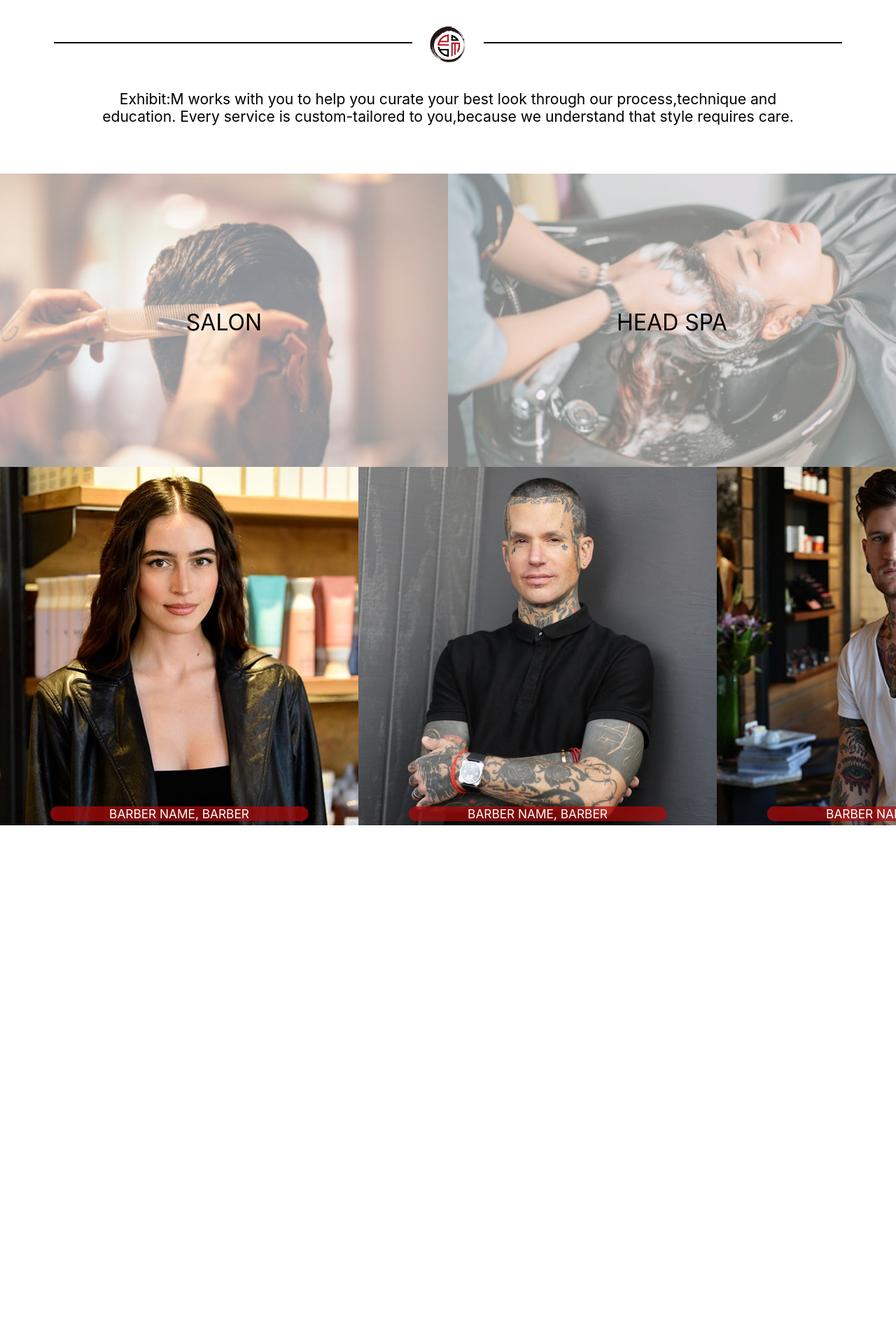
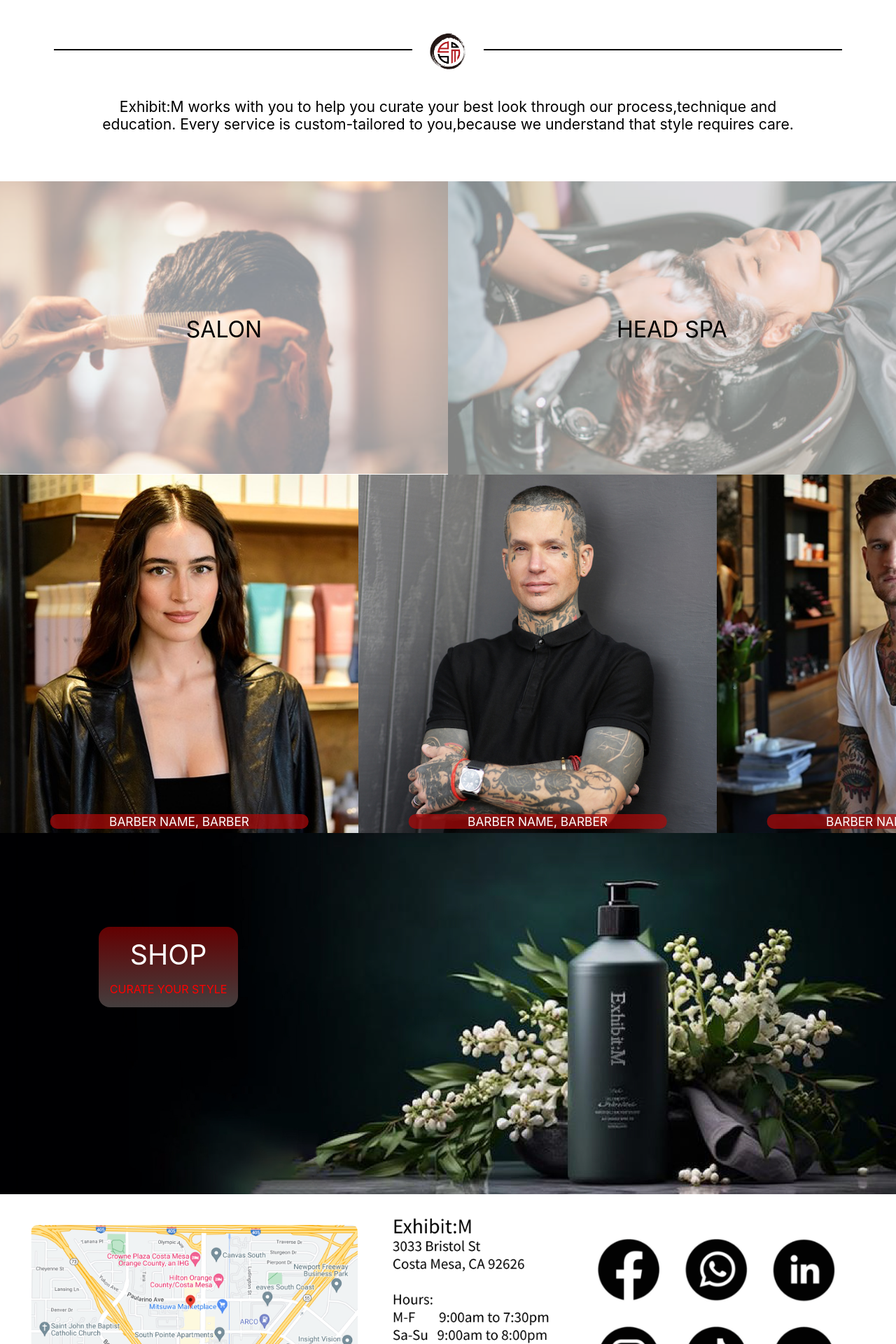
Before and after one commit to RichieLi1745/ExhibitM, a React (Create React App) app: page / in a window 1280 px wide. Shown: the part 880-2800 px from the top of the page at 70% size. Before the commit the page ends 2063 px from the top, so only its background shows below. Built offline with nearby package versions, Linux system fonts and the light colour scheme.

Commit message:
made final changes to website skeleton

```diff
--- a/src/App.css
+++ b/src/App.css
@@ -57,6 +57,7 @@
   justify-content: flex-end;
   width: 75%;
   flex-direction: row;
+  align-items: center;
 }
 .logo-navbar {
   display: flex;
@@ -230,3 +231,98 @@
     width: 72%;
     text-align: center;
 }
+.shop-image {
+  width: 100%;
+    position: relative;
+    bottom: 4px;
+}
+.shop-image-container {
+  position: relative;
+}
+.shop-text-one {
+  color: white;
+  font-size: 246%;
+}
+.shop-text-two {
+  color:red;
+}
+.shop-text-container {
+  position: absolute;
+  display: flex;
+  flex-direction: column;
+  align-items: center;
+  left: 11%;
+  z-index: 7;
+  top: 25%;
+  row-gap: 1rem;
+  background: linear-gradient(to bottom, #ff000063, #443e3e);
+  padding: 1rem;
+  border-radius: 1rem;
+}
+.map-container {
+  position: relative;
+  z-index: 99;
+}
+
+.map {
+  width: 50%;
+  height: auto;
+  padding-left: 4%;
+  padding-top: 3%;
+  padding-bottom: 4%;
+}
+
+.maps-overlay {
+  position: absolute;
+  top: 0;
+  left: 0;
+  width: 50%;
+  height:99%;
+  background: rgba(0, 0, 0, 0); /* transparent by default */
+  transition: background 0.5s; /* smooth transition */
+  border-radius: 1rem;
+}
+
+.map-container:hover .maps-overlay {
+  background: rgba(187, 177, 177, 0.5); /* grey with 50% opacity on hover */
+  border-radius: 1rem;
+}
+.map-line {
+  height: 5rem;
+  width: 3px;
+  background: white;
+  margin: 0 10px;
+}
+.map-modal {
+  z-index: 10;
+  position: absolute;
+  display: flex;
+  flex-direction: row;
+  top: 29%;
+  align-items: center;
+  left: 12%;
+
+}
+.map-info-social {
+  display: flex;
+    flex-direction: row;
+    align-items: center;
+}
+.info {
+  position: relative;
+    right: 34%;
+    width: 25%;
+}
+.social {
+  position: absolute;
+    width: 28%;
+    left: 66%;
+}
+.Tab {
+  border-right: 2px solid;
+    padding: 3%;
+}
+.Tab:hover {
+  background-color: rgba(255, 0, 0, 0.394);
+  transition: background 0.5s;
+}
--- a/src/App.js
+++ b/src/App.js
@@ -4,9 +4,16 @@
 import haircutPhoto from '/Users/richardli/Desktop/exhibitm/src/photos/HAIR CUTTING.PNG';
 import barberPhotoTwo from '/Users/richardli/Desktop/exhibitm/src/photos/HEADSPA.PNG';
 import barberPhotoOne from '/Users/richardli/Desktop/exhibitm/src/photos/BARBER2.PNG';
-import carouselPhotoOne from '/Users/richardli/Desktop/exhibitm/src/photos/LND6592.jpg';
-import carouselPhotoTwo from '/Users/richardli/Desktop/exhibitm/src/photos/Guy-Riggio-Stylist.jpg';
-import carouselPhotoThree from '/Users/richardli/Desktop/exhibitm/src/photos/Buddy_Porter__Stylist_-_new_to_salon.jpg';
+import shop from '/Users/richardli/Desktop/exhibitm/src/photos/PRODUCT.jpg';
+import map from '/Users/richardli/Desktop/exhibitm/src/photos/MAP.PNG';
+import info from '/Users/richardli/Desktop/exhibitm/src/photos/info.png';
+import social from '/Users/richardli/Desktop/exhibitm/src/photos/ICONS.PNG';
+import NavBar from './components/Navbar';
+import Barbers from './components/Barbers';
+import Carousel from './components/Carousel';
+import ShopSection from './components/ShopSection';
+import Maps from './components/Maps';
+
 function App() {
   return (
 
@@ -20,14 +27,7 @@
             Exhibit:M
           </h4>
         </header>
-        <div className="nav-bar">
-            <p>SALON</p>
-            <p>HEAD SPA</p>
-            <p>STYLISTS</p>
-            <p>UN|CUT</p>
-            <p>SHOP</p>
-            <p>BOOK</p>
-        </div>
+        <NavBar/>
       </div>
 
       <div className="image-container">
@@ -52,35 +52,14 @@
           </div>
         </div>
       </div>
-      <div className="barbers">
-        <div className="barber-container">
-          <img className="barber-photo-one" src={barberPhotoOne} alt="barber one" />
-          <div className="barber-overlay"></div>
-          <div className="barber-text">SALON</div>
-        </div>
-        <div className="barber-container">
-          <img className="barber-photo-two" src={barberPhotoTwo} alt="barber two"/>
-          <div className="barber-overlay"></div>
-          <div className="barber-text">HEAD SPA</div>
-        </div>
-
+      <Barbers barberPhotoOne={barberPhotoOne} barberPhotoTwo={barberPhotoTwo}/>
+      <Carousel/>
+      <ShopSection shop={shop}/>
+      <div className="map-info-social">
+        <Maps map={map}/>
+        <img className="info" src={info} alt="Store Info"/>
+        <img className="social" src={social} alt="Social Media"/>
       </div>
-      <div className="carousel">
-        <div className="carousel-photo-container">
-          <img className="carousel-photo" src={carouselPhotoOne} alt="Photo One" />
-          <div className="carousel-text">BARBER NAME, BARBER</div>
-        </div>
-        <div className="carousel-photo-container">
-          <img className="carousel-photo" src={carouselPhotoTwo} alt="Photo Two" />
-          <div className="carousel-text">BARBER NAME, BARBER</div>
-        </div>
-        <div className="carousel-photo-container">
-          <img className="carousel-photo" src={carouselPhotoThree} alt="Photo Three" />
-          <div className="carousel-text">BARBER NAME, BARBER</div>
-        </div>
-      </div>
-
-
     </div>
   );
 }
--- /dev/null
+++ b/src/components/Barbers.js
@@ -0,0 +1,17 @@
+const Barbers = ({ barberPhotoOne, barberPhotoTwo }) => {
+  return (
+    <div className="barbers">
+        <div className="barber-container">
+          <img className="barber-photo-one" src={barberPhotoOne} alt="barber one" />
+          <div className="barber-overlay"></div>
+          <div className="barber-text">SALON</div>
+        </div>
+        <div className="barber-container">
+          <img className="barber-photo-two" src={barberPhotoTwo} alt="barber two"/>
+          <div className="barber-overlay"></div>
+          <div className="barber-text">HEAD SPA</div>
+        </div>
+      </div>
+  )
+}
+export default Barbers;
--- /dev/null
+++ b/src/components/Carousel.js
@@ -0,0 +1,24 @@
+import carouselPhotoOne from '/Users/richardli/Desktop/exhibitm/src/photos/LND6592.jpg';
+import carouselPhotoTwo from '/Users/richardli/Desktop/exhibitm/src/photos/Guy-Riggio-Stylist.jpg';
+import carouselPhotoThree from '/Users/richardli/Desktop/exhibitm/src/photos/Buddy_Porter__Stylist_-_new_to_salon.jpg';
+
+const Carousel = () => {
+  return (
+    <div className="carousel">
+      <div className="carousel-photo-container">
+        <img className="carousel-photo" src={carouselPhotoOne} alt="Photo One" />
+        <div className="carousel-text">BARBER NAME, BARBER</div>
+      </div>
+      <div className="carousel-photo-container">
+        <img className="carousel-photo" src={carouselPhotoTwo} alt="Photo Two" />
+        <div className="carousel-text">BARBER NAME, BARBER</div>
+      </div>
+      <div className="carousel-photo-container">
+        <img className="carousel-photo" src={carouselPhotoThree} alt="Photo Three" />
+        <div className="carousel-text">BARBER NAME, BARBER</div>
+      </div>
+    </div>
+  );
+}
+
+export default Carousel;
--- /dev/null
+++ b/src/components/Maps.js
@@ -0,0 +1,19 @@
+import React from 'react';
+
+
+const Maps = ({ map }) => {
+  const toggleModal = () => {
+    const choice = window.confirm("Choose 'OK' for Apple Maps or 'Cancel' for Google Maps");
+    if (choice) {
+      window.open("https://maps.apple.com/?ll=33.680781,-117.883686&q=Sobeca%20%E2%80%94%20Costa%20Mesa&spn=0.018478,0.022979&t=m", "_blank");
+    } else {
+      window.open("https://www.google.com/maps/place/Mitsuwa+Marketplace/@33.6813999,-117.8865749,17z/data=!3m1!4b1!4m6!3m5!1s0x80dcdf18d4624d87:0xe5f53a926eebb3e1!8m2!3d33.6814!4d-117.884!16s%2Fg%2F1tfg7zqv?entry=ttu", "_blank");
+    }
+  };
+  return (
+    <div className="map-container">
+      <img className="map" src={map} alt="map" onClick={toggleModal}/>
+    </div>
+  )
+}
+export default Maps;
--- /dev/null
+++ b/src/components/Navbar.js
@@ -0,0 +1,13 @@
+const Navbar = () => {
+  return (
+    <div className="nav-bar">
+        <p className="Tab">SALON</p>
+        <p className="Tab">HEAD SPA</p>
+        <p className="Tab">STYLISTS</p>
+        <p className="Tab">UN|CUT</p>
+        <p className="Tab">SHOP</p>
+        <p className="Tab">BOOK</p>
+    </div>
+  )
+}
+export default Navbar;
--- /dev/null
+++ b/src/components/ShopSection.js
@@ -0,0 +1,14 @@
+
+
+const ShopSection = ({shop}) => {
+  return (
+    <div className="shop-image-container">
+        <img className="shop-image" src={shop} alt=""/>
+        <div className="shop-text-container">
+          <div className="shop-text-one">SHOP</div>
+          <div className="shop-text-two">CURATE YOUR STYLE</div>
+        </div>
+      </div>
+  );
+}
+export default ShopSection;
```
Also changed, not shown: src/logo.svg (deleted), src/photos/info.png (added).
